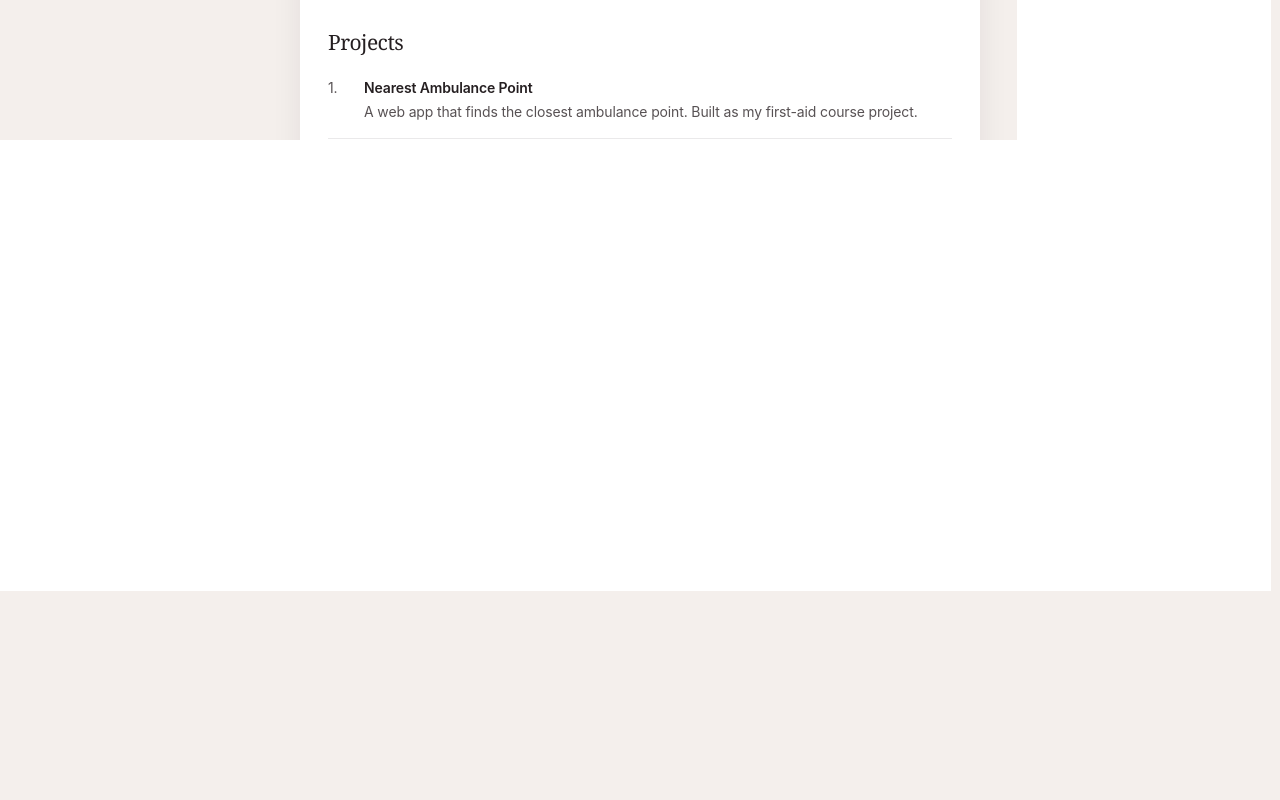
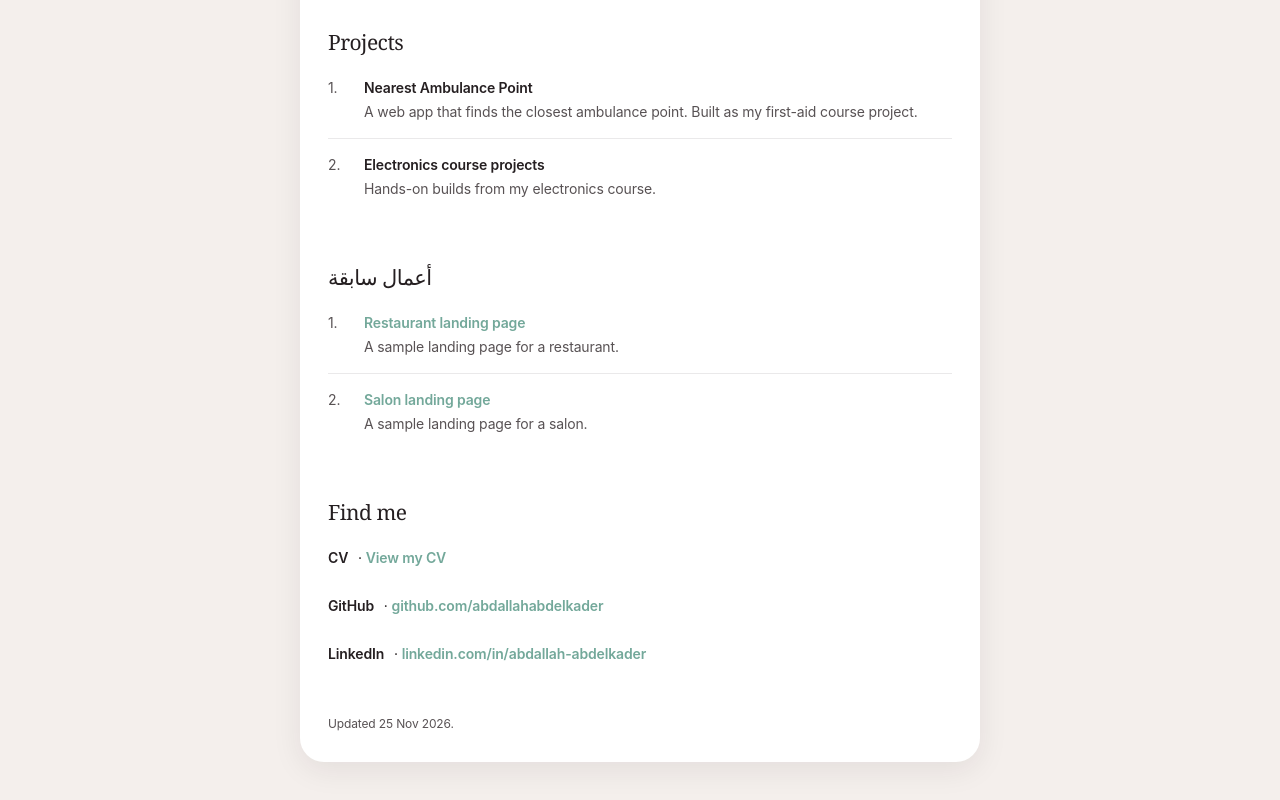
Before and after one commit to abdallahabdelkader/abdallahabdelkader.github.io, a plain HTML site: page index.html in a window 1280 px wide. Shown: the part 1131-1931 px from the top of the page. Before the commit the page ends 1722 px from the top, so only its background shows below. Drawn offline with Linux system fonts and the light colour scheme.

Commit message:
Add previous work samples
Added previous work section with restaurant and salon landing pages.

```diff
--- a/index.html
+++ b/index.html
@@ -40,13 +40,21 @@
         </section>
 
         <section>
+            <h2>أعمال سابقة</h2>
+            <ul class="rows">
+                <li><span class="num">1.</span> <span><a class="name" href="/restaurant/">Restaurant landing page</a><br><span class="detail">A sample landing page for a restaurant.</span></span></li>
+                <li><span class="num">2.</span> <span><a class="name" href="/salon/">Salon landing page</a><br><span class="detail">A sample landing page for a salon.</span></span></li>
+            </ul>
+        </section>
+
+        <section>
             <h2>Find me</h2>
             <p class="linkline"><span class="name">CV</span> &middot; <a href="cv.html">View my CV</a></p>
             <p class="linkline"><span class="name">GitHub</span> &middot; <a href="https://github.com/abdallahabdelkader">github.com/abdallahabdelkader</a></p>
             <p class="linkline"><span class="name">LinkedIn</span> &middot; <a href="https://www.linkedin.com/in/abdallah-abdelkader-303b34377">linkedin.com/in/abdallah-abdelkader</a></p>
         </section>
 
-        <footer>Updated 22 Nov 2026.</footer>
+        <footer>Updated 25 Nov 2026.</footer>
     </main>
 </body>
 </html>
```
